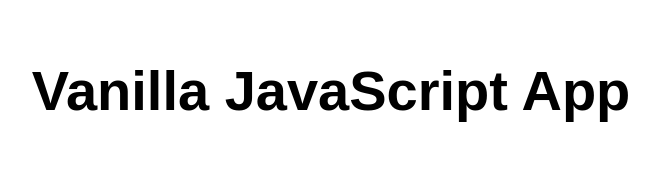
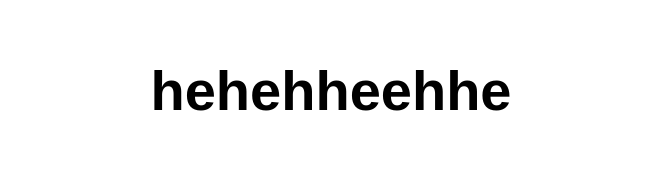
Before and after one commit to donaard/Static-Web-Apps, a website: page src/index.html in a window 1280 px wide. Shown: the whole page, without its empty margins (309-968 px from the left). Drawn offline with Linux system fonts and the light colour scheme.

Commit message:
Update index.html

```diff
--- a/src/index.html
+++ b/src/index.html
@@ -10,7 +10,7 @@
 
 <body>
   <main>
-    <h1>Vanilla JavaScript App</h1>
+    <h1>hehehheehhe</h1>
   </main>
 </body>
 
```
